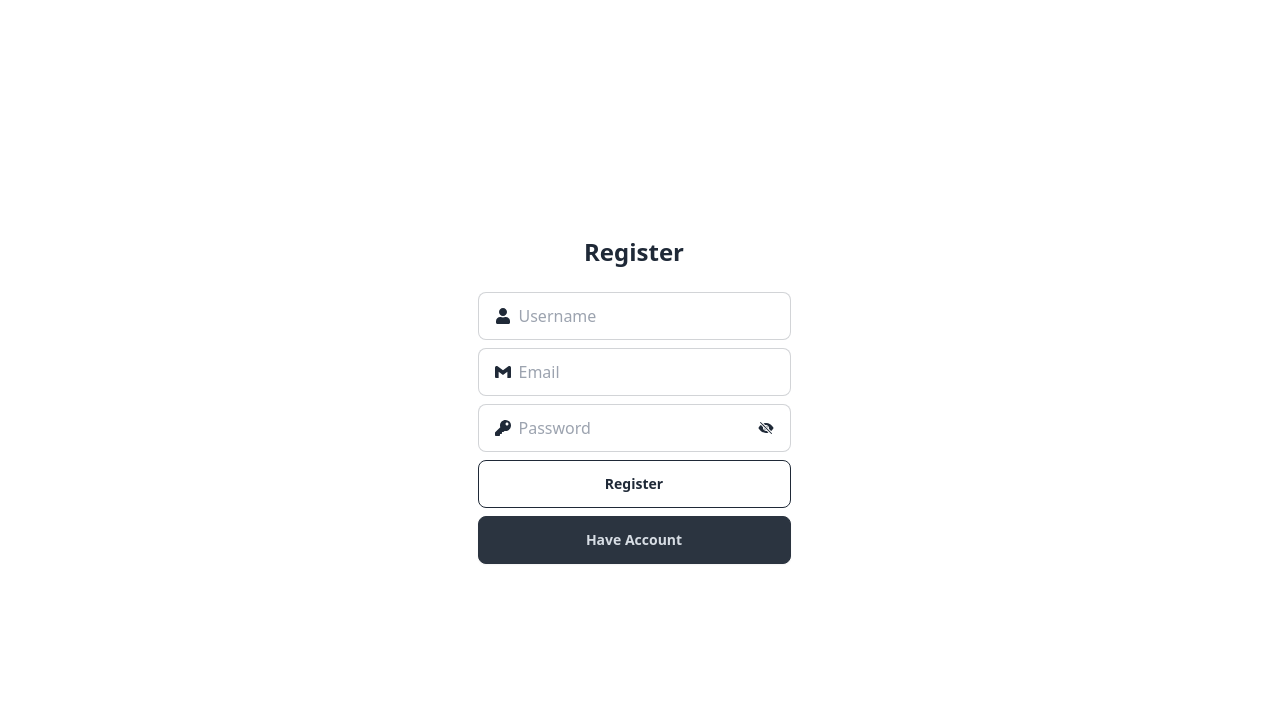
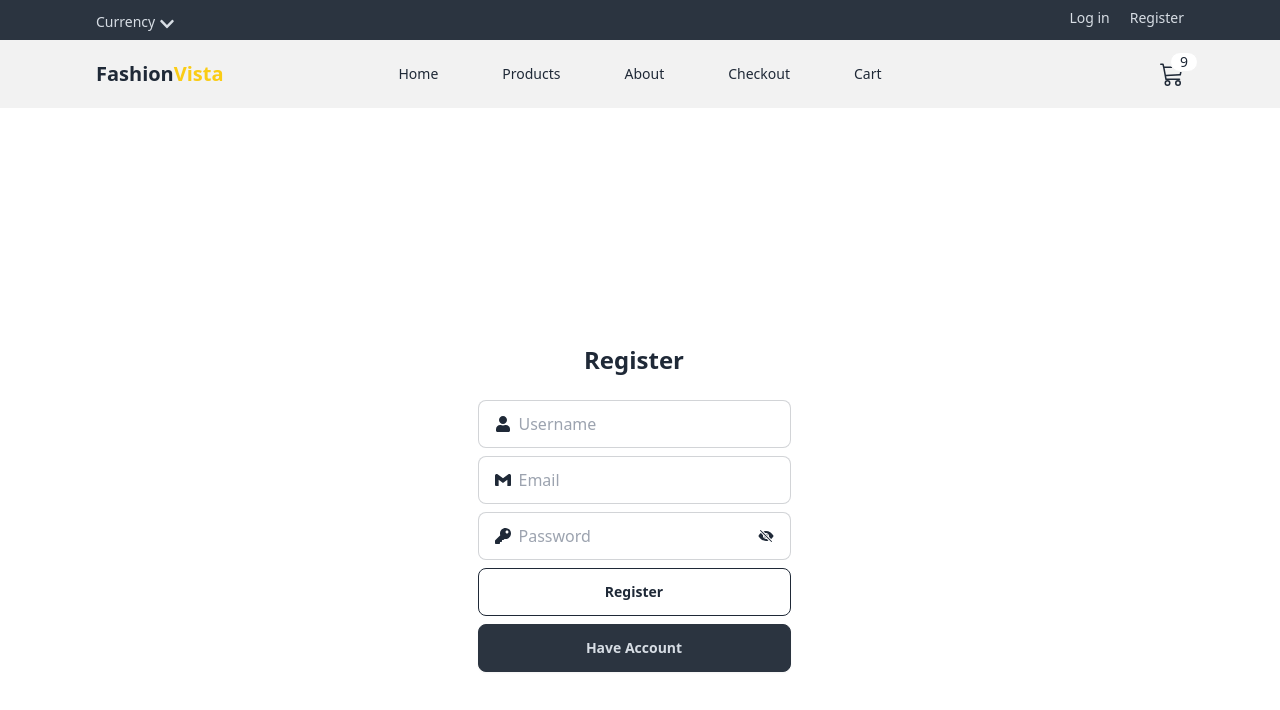
Before and after one commit to Alii-Hassnain/Fashion_frontend, a React (Vite) app in the folder FashionShop/: page /register in a window 1280 px wide. Shown: the top 710 px of the page. Built offline with nearby package versions, Linux system fonts and the light colour scheme.

Commit message:
add header or nav bar in login signup reset & forgot component

```diff
--- a/FashionShop/src/pages/ForgotPassword.jsx
+++ b/FashionShop/src/pages/ForgotPassword.jsx
@@ -1,5 +1,5 @@
 import { useState } from 'react';
-import { FormInput } from "../components";
+import { FormInput,Header,Navbar } from "../components";
 import { handleError, handleSuccess } from './../utils/tostify';
 import { useNavigate ,useParams} from 'react-router-dom';
 const   ForgotPassword=() => {
@@ -40,6 +40,9 @@ const navigate = useNavigate();
         console.log("email :",Email)
     }
     return (
+        <>
+          <Header />
+          <Navbar/>
         <div className='flex flex-col justify-center items-center h-screen gap-3'>
             <h1 className='font-bold text-center text-2xl mb-4'>Enter Your Registered Email</h1>
             <FormInput
@@ -55,6 +58,8 @@ const navigate = useNavigate();
             </button>
             {/* </Link> */}
         </div>
+        </>
+
      );
 }
 export default ForgotPassword;
--- a/FashionShop/src/pages/Login.jsx
+++ b/FashionShop/src/pages/Login.jsx
@@ -2,7 +2,7 @@ import { useState } from "react";
 import { Link, useNavigate } from "react-router-dom";
 import { SiGmail } from "react-icons/si";
 import { FaKey } from "react-icons/fa";
-import { FormInput } from "../components";
+import { FormInput, Header, Navbar } from "../components";
 import { IoEye } from "react-icons/io5";
 import { IoEyeOff } from "react-icons/io5";
 import {handleSuccess,handleError} from "../utils/tostify"
@@ -61,6 +61,10 @@ const Login = () => {
     console.log(loginInfo);
   };
   return (
+    <>
+      <Header />
+      <Navbar />
+
     <div className="flex flex-col justify-center items-center h-screen gap-3">
       <form  onSubmit={handleOnSubmit}>
         <div className="flex flex-col gap-2">
@@ -120,6 +124,8 @@ const Login = () => {
       </form>
       <Outlet/>
     </div>
+    </>
+
   );
 };
 
--- a/FashionShop/src/pages/Register.jsx
+++ b/FashionShop/src/pages/Register.jsx
@@ -12,6 +12,7 @@ import { IoEyeOutline } from "react-icons/io5";
 import { Navbar,Header } from '../components'
 import { SubmitMe } from "../components"
 import { axiosFetchUsers } from "../utils/axiosFetch";
+import heroImage from "../assets/hero1.webp";
 
 
 
@@ -87,12 +88,21 @@ const Register = () => {
 
   return (
     <div>
-      {Navbar}
+      <Header />
+      <Navbar/>
 
     <div className="flex justify-center items-center h-screen gap-3 ">
+    {/* <div
+        className="flex justify-center items-center h-screen w-full gap-3 bg-cover bg-center bg-no-repeat"
+        style={{
+          backgroundImage: `url(${heroImage})`,
+        }}
+      > */}
       <form onSubmit={handleOnSubmit}
-      >
-        <div className="flex flex-col gap-2 ">
+
+>
+
+        <div className="flex flex-col gap-2  ">
           <h1 className="font-bold text-center text-2xl mb-4">Register</h1>
 
           {/* Username */}
@@ -155,6 +165,7 @@ const Register = () => {
       </form>
       <ToastContainer />
     </div>
+
     </div>
   );
 };
--- a/FashionShop/src/pages/ResetPassword.jsx
+++ b/FashionShop/src/pages/ResetPassword.jsx
@@ -1,8 +1,8 @@
 import { useState } from "react";
-import { FormInput } from "../components";
+import { FormInput,Header,Navbar } from "../components";
 import { Link ,useNavigate,useParams} from "react-router-dom";
 import { handleError, handleSuccess } from './../utils/tostify';
-// import { set } from "mongoose";
+
 const ResetPassword = () => {
 
 const [password ,setPassowrd]= useState("")
@@ -49,6 +49,10 @@ try {
 }
 }
     return (
+        <>
+        <Navbar />
+        <Header />
+
         <div>ResetPassword
      <div className='flex flex-col justify-center items-center h-screen gap-3'>
             <h1 className='font-bold text-center text-2xl mb-4'>Enter Your reset password</h1>
@@ -66,6 +70,7 @@ try {
             {/* </Link> */}
         </div>
         </div>
+        </>
 
     )
 }
```
